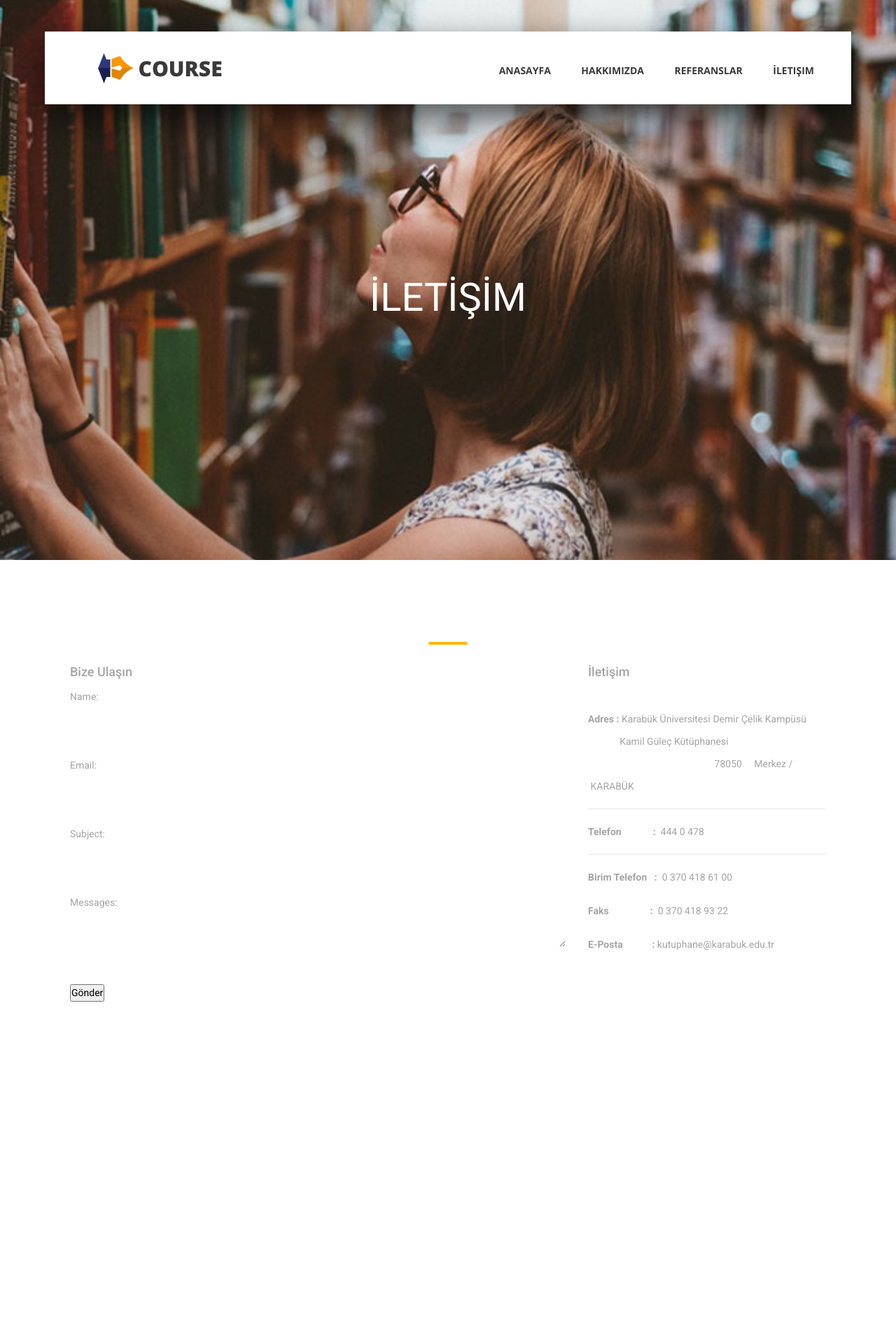
After one commit to eyluldnz/DjangoProjem, a Django app: page /contact/ in a window 1280 px wide. The commit adds this page. Shown: the top 1920 px of the page at 70% size. Run offline with Django 3.2, Linux system fonts and the light colour scheme; data comes from the database, SQL or seed files in the repository; both versions use the stored data as it was after the commit; some libraries are stand-ins or nearby versions.

```diff
--- a/book/models.py
+++ b/book/models.py
@@ -1,5 +1,6 @@
 from django.db import models
 from django.utils.safestring import mark_safe
+from ckeditor_uploader.fields import RichTextUploadingField
 
 
 class Category(models.Model):
@@ -36,7 +37,7 @@ class Book(models.Model):
     keywords = models.CharField(max_length=255)
     description = models.CharField(max_length=255)
     image = models.ImageField(blank=True, upload_to='images/')
-    detail = models.TextField()
+    detail = RichTextUploadingField()
     status = models.CharField(max_length=10, choices=STATUS)
     amount = models.IntegerField()
 
--- a/home/models.py
+++ b/home/models.py
@@ -1,4 +1,7 @@
 from django.db import models
+from ckeditor_uploader.fields import RichTextUploadingField
+from django.forms import ModelForm, TextInput, Textarea
+
 
 class Setting(models.Model):
     STATUS = (
@@ -9,25 +12,55 @@ class Setting(models.Model):
     keywords = models.CharField(max_length=255)
     description = models.CharField(max_length=255)
     company = models.CharField(max_length=50)
-    adress = models.CharField(blank=True,max_length=255)
-    phone = models.CharField(blank=True,max_length=255)
-    fax = models.CharField(blank=True,max_length=255)
-    email = models.CharField(blank=True,max_length=255)
+    adress = models.CharField(blank=True, max_length=255)
+    phone = models.CharField(blank=True, max_length=255)
+    fax = models.CharField(blank=True, max_length=255)
+    email = models.CharField(blank=True, max_length=255)
     stmpserver = models.CharField(max_length=25)
     stmpemail = models.CharField(max_length=25)
     stmppassword = models.CharField(max_length=25)
-    stmpport = models.CharField(blank=True,max_length=10)
-    icon  = models.ImageField(blank=True,upload_to='images/')
-    facebook = models.CharField(blank=True,max_length=50)
-    twitter = models.CharField(blank=True,max_length=50)
-    instagram = models.CharField(blank=True,max_length=50)
-    aboutus = models.TextField(blank=True,)
-    contact = models.TextField(blank=True,)
-    references = models.TextField(blank=True,)
+    stmpport = models.CharField(blank=True, max_length=10)
+    icon = models.ImageField(blank=True, upload_to='images/')
+    facebook = models.CharField(blank=True, max_length=50)
+    twitter = models.CharField(blank=True, max_length=50)
+    instagram = models.CharField(blank=True, max_length=50)
+    aboutus = RichTextUploadingField(blank=True, )
+    contact = RichTextUploadingField(blank=True, )
+    references = RichTextUploadingField(blank=True, )
     status = models.CharField(max_length=10, choices=STATUS)
 
     created_at = models.DateTimeField(auto_now_add=True)
     updated_at = models.DateTimeField(auto_now=True)
 
     def __str__(self):
-          return self.title
+        return self.title
+
+
+class ContactFormMessage(models.Model):
+    STATUS = (
+        ('New', 'Yeni'), ('Read', 'Okundu'), ('Closed', 'Kapandı')
+    )
+    name = models.CharField(blank=True, max_length=20)
+    email = models.CharField(blank=True, max_length=50)
+    subject = models.CharField(blank=True, max_length=50)
+    messages = models.CharField(blank=True, max_length=255)
+    status = models.CharField(blank=True, choices=STATUS, max_length=50)
+    ip = models.CharField(blank=True, max_length=20)
+    note = models.CharField(blank=True, max_length=100)
+    created_at = models.DateTimeField(auto_now_add=True)
+    updated_at = models.DateTimeField(auto_now=True)
+
+    def __str__(self):
+        return self.name
+
+
+class ContactFormu(ModelForm):
+    class Meta:
+        model = ContactFormMessage
+        fields = ['name', 'email', 'subject', 'messages']
+        widgets = {
+            'name': TextInput(attrs={'class': 'input_field contact_form_name'}),
+            'subject': TextInput(attrs={'class': 'input_field contact_form_name'}),
+            'email': TextInput(attrs={'class': 'input_field contact_form_email'}),
+            'messages':Textarea(attrs={'class': 'input_field contact_form_message','rows':'5'}),
+        }
--- /dev/null
+++ b/home/templates/contact.html
@@ -0,0 +1,87 @@
+ {% extends "homebase.html" %}
+
+ {% block title %} Referans-{{ setting.company }} {% endblock %}
+ {% block keywords %} {{ setting.keywords }} {% endblock %}
+ {% block description %} {{ setting.description}} {% endblock %}
+ {% block head %}
+     <link rel='shortcut icon' type="image/x-icon" href="{{ setting.icon.url}} " />
+ {% endblock %}
+
+
+ {% block body %}
+ {% load static %}
+ <div class="hero_slider_container">
+			<div class="hero_slider owl-carousel">
+
+				<!-- Hero Slide -->
+				<div class="hero_slide">
+					<div class="hero_slide_background" style="background-image:url({% static 'images/course_5.jpg' %})"></div>
+					<div class="hero_slide_container d-flex flex-column align-items-center justify-content-center">
+						<div class="hero_slide_content text-center">
+							<h1 data-animation-in="fadeInUp" data-animation-out="animate-out fadeOut">İLETİŞİM
+						</div>
+					</div>
+				</div>
+            </div>
+ </div>
+
+
+	<div class="popular page_section">
+		<div class="container">
+			<div class="row">
+				<div class="col">
+					<div class="section_title text-center">
+						<h1></h1>
+					</div>
+				</div>
+			</div>
+            <div>
+				<div class="contact">
+		<div class="container">
+			<div class="row">
+				<div class="col-lg-8">
+
+					<!-- Contact Form -->
+					<div class="contact_form">
+						<div class="contact_title"><h3>Bize Ulaşın</h3></div>
+						<div class="contact_form_container">
+
+						{% if messages %}
+							{% for message in messages %}
+								<div class="alert alert-{{message.tags}}" role="alert">
+									{{ message }}
+								</div>
+							{% endfor %}
+						{% endif %}
+						<form action="" method="post">
+							{% csrf_token %}
+							{{ forms.as_p }}
+							<input class="contact_send_btn trans_200" type="submit" value="Gönder">
+						</form>
+
+					</div>
+					</div>
+				</div>
+
+				<div class="col-lg-4">
+					<div class="about">
+						<div class="about_title"><h3>İletişim</h3></div>
+
+						<div class="contact_info">
+							 {{ setting.contact |safe }}
+						</div>
+
+					</div>
+				</div>
+
+
+        </div>
+    </div>
+
+				</div>
+			</div>
+		</div>
+	</div>
+
+
+{% endblock %}
--- a/home/templates/header.html
+++ b/home/templates/header.html
@@ -15,12 +15,12 @@
 			<nav class="main_nav_container">
 				<div class="main_nav">
 					<ul class="main_nav_list">
-						<li class="main_nav_item"><a href="#">home</a></li>
-						<li class="main_nav_item"><a href="#">about us</a></li>
-						<li class="main_nav_item"><a href="courses.html">courses</a></li>
-						<li class="main_nav_item"><a href="elements.html">elements</a></li>
-						<li class="main_nav_item"><a href="news.html">news</a></li>
-						<li class="main_nav_item"><a href="contact.html">contact</a></li>
+						<li class="main_nav_item"><a href="/">Anasayfa</a></li>
+						<li class="main_nav_item"><a href="/about">Hakkımızda</a></li>
+
+						<li class="main_nav_item"><a href="/referans">Referanslar</a></li>
+
+						<li class="main_nav_item"><a href="/contact">İletişim</a></li>
 					</ul>
 				</div>
 			</nav>
--- a/home/templates/homebase.html
+++ b/home/templates/homebase.html
@@ -19,8 +19,8 @@
 </head>
     {% include 'header.html' %}
 
-      {% block slider %} {% endblock %}
-    {% block sidebar %} {% endblock %}
+     {% block slider %} {% endblock %}
+     {% block sidebar %} {% endblock %}
       {% block content %} {% endblock %}
       {% block body %} {% endblock %}
     {% include 'footer.html' %}
--- a/home/views.py
+++ b/home/views.py
@@ -1,11 +1,47 @@
-from django.http import HttpResponse
+from django.http import HttpResponse, HttpResponseRedirect
 from django.shortcuts import render
+from django.contrib import  messages
 
 # Create your views here.
-from home.models import Setting
+from book.models import Book
+from home.models import Setting, ContactFormMessage, ContactFormu
 
 
 def index(request):
     setting =Setting.objects.get(pk=1)
-    context = {'setting': setting}
+    sliderdata=Book.objects.all()[:4]
+    context = {'setting': setting, 'page': 'home',
+               'sliderdata': sliderdata}
     return render(request,'index.html',context)
+
+def about(request):
+    setting =Setting.objects.get(pk=1)
+    context = {'setting': setting, 'page': 'about'}
+    return render(request,'about.html',context)
+def referans(request):
+    setting =Setting.objects.get(pk=1)
+    context = {'setting': setting, 'page': 'referans'}
+    return render(request,'referans.html',context)
+
+def contact(request):
+
+    if request.method=='POST':
+        form=ContactFormu(request.POST)
+        if form.is_valid():
+            data=ContactFormMessage()
+            data.name=form.cleaned_data['name']
+            data.email = form.cleaned_data['email']
+            data.subject = form.cleaned_data['subject']
+            data.messages = form.cleaned_data['messages']
+            data.ip=request.META.get('REMOTE_ADDR')
+            data.save()
+
+            messages.success(request, "Mesajınız iletilmiştir")
+            return  HttpResponseRedirect ('/contact')
+
+
+
+    setting =Setting.objects.get(pk=1)
+    forms =ContactFormu()
+    context = {'setting': setting, 'forms':forms}
+    return render(request,'contact.html',context)
--- a/myproject/urls.py
+++ b/myproject/urls.py
@@ -18,11 +18,18 @@ from django.conf.urls.static import static
 from django.contrib import admin
 from django.urls import path,include
 
+from home import views
+
 urlpatterns = [
     path('', include('home.urls')),
     path('home/', include('home.urls')),
+    path('about/', views.about, name='about'),
+    path('referans/', views.referans, name='referans'),
+    path('contact/', views.contact, name='contact'),
     path('book/', include('book.urls')),
     path('admin/', admin.site.urls),
+    path('ckeditor/', include('ckeditor_uploader.urls')),
+
 ]
 if settings.DEBUG:
     urlpatterns += static(settings.MEDIA_URL, document_root=settings.MEDIA_ROOT)
```
Also changed, not shown: home/admin.py (+5 -2 lines), home/templates/about.html (added, +46 -0 lines), home/templates/referans.html (added, +46 -0 lines), home/templates/slider.html (+6 -20 lines), myproject/settings.py (+22 -0 lines), db.sqlite3.
